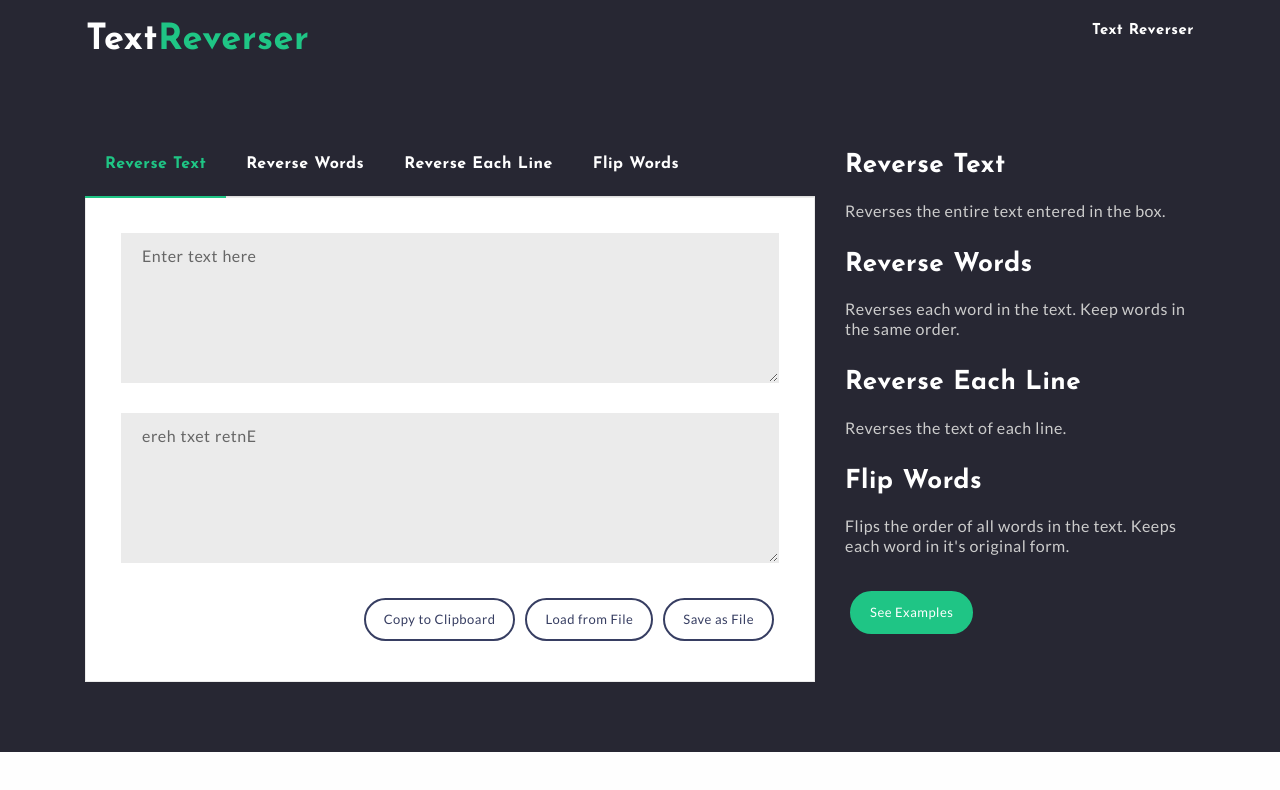
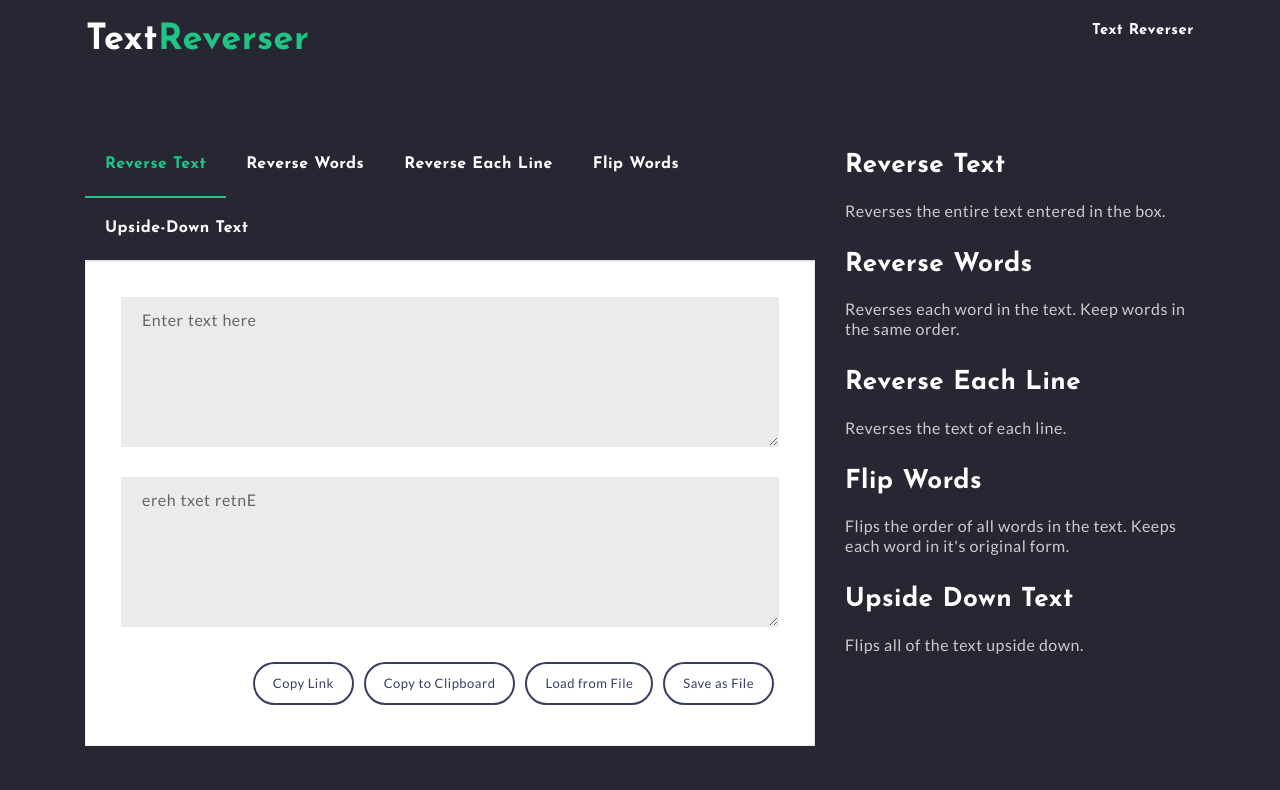
Before and after one commit to shanefulmer/text-reverser, a React (Create React App) app: page / in a window 1280 px wide. Shown: the top 790 px of the page. Built offline with nearby package versions, Linux system fonts and the light colour scheme; the HTML template or start-up script is replaced by a standard one.

Commit message:
Made a few small changes

```diff
--- a/package.json
+++ b/package.json
@@ -6,6 +6,7 @@
     "react-scripts": "1.0.10"
   },
   "dependencies": {
+    "flip-text": "^1.1.0",
     "query-string": "^5.0.0",
     "react": "^15.6.1",
     "react-copy-to-clipboard": "^5.0.0",
--- a/src/App.js
+++ b/src/App.js
@@ -6,6 +6,7 @@ import CopyToClipboard from 'react-copy-to-clipboard';
 import StringFunctions from './stringFunctions.js'
 import fileDownload from 'react-file-download';
 import Dropzone from 'react-dropzone';
+import upsideDown from 'flip-text';
 
 let dropzoneRef;
 class App extends Component {
@@ -15,11 +16,12 @@ class App extends Component {
       "reverseText": StringFunctions.reverseText,
       "reverseEachLine": StringFunctions.reverseEachLine,
       "reverseWords": StringFunctions.reverseWords,
-      "flipWords": StringFunctions.flipWords
+      "flipWords": StringFunctions.flipWords,
+      "upsideDown": upsideDown
     };
 
     this.state = {
-      currentTab: 'reverseText',
+      currentTab: this.getCurrentTab(),
       text: this.getInputText()
     };
 
@@ -44,6 +46,11 @@ class App extends Component {
     this.setState({'text': event.target.value});
   }
 
+  getCurrentTab() {
+    let parsed = QueryString.parse(window.location.search);
+    return parsed.mode || 'reverseText';
+  }
+
   getInputText() {
     let parsed = QueryString.parse(window.location.search);
     return parsed.text || 'Enter text here';
@@ -51,6 +58,10 @@ class App extends Component {
 
   transformText(text, tab) {
     return this.functions[tab](text);
+  }
+
+  buildLink() {
+    return `textreverser.com?text=${this.state.text}&mode=${this.state.currentTab}`;
   }
 
   transform() {
@@ -100,6 +111,7 @@ class App extends Component {
                   <li className={this.getActiveClass('reverseWords')} role="presentation"><a onClick={x => this.selectTab('reverseWords')}>Reverse Words</a></li>
                   <li className={this.getActiveClass('reverseEachLine')} role="presentation"><a onClick={x => this.selectTab('reverseEachLine')}>Reverse Each Line</a></li>
                   <li className={this.getActiveClass('flipWords')} role="presentation"><a onClick={x => this.selectTab('flipWords')}>Flip Words</a></li>
+                  <li className={this.getActiveClass('upsideDown')} role="presentation"><a onClick={x => this.selectTab('upsideDown')}>Upside-Down Text</a></li>
                 </ul>
                 <div id="register-form">
                   <div className='textInput'>
@@ -111,6 +123,9 @@ class App extends Component {
                     </div>
                   </div>
                   <div className='text-right'>
+                    <CopyToClipboard text={this.buildLink()}>
+                      <a className="btn btn-md btn-default btn-pill page-scroll">Copy Link</a>
+                    </CopyToClipboard>
                     <CopyToClipboard text={this.transform()}>
                       <a className="btn btn-md btn-default btn-pill page-scroll">Copy to Clipboard</a>
                     </CopyToClipboard>
@@ -136,9 +151,8 @@ class App extends Component {
                 <h3>Flip Words</h3>
                 <p>Flips the order of all words in the text. Keeps each word in it's original form.</p>
                 <br />
-                <p>
-                  <a href="/" className="btn btn-md btn-primary-filled btn-pill page-scroll">See Examples</a>
-                </p>
+                <h3>Upside Down Text</h3>
+                <p>Flips all of the text upside down.</p>
               </div>
             </div>
           </div>
```
Also changed, not shown: 1 other file (tests, documents, lock files or other folders).
